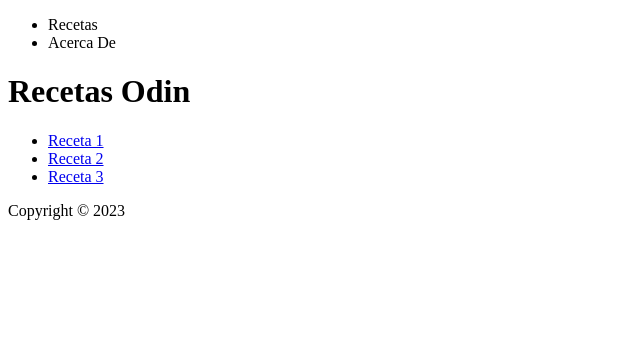
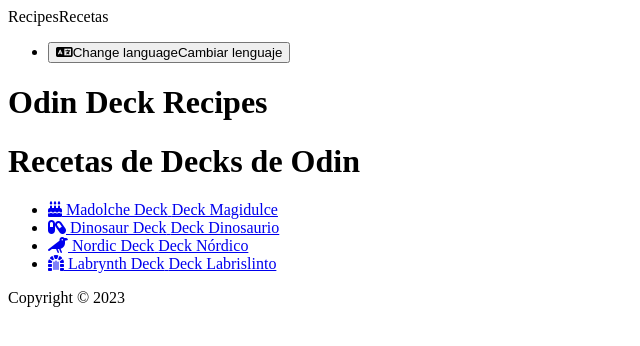
Before and after one commit to victor-aranda/odin-recetas, a plain HTML site: page index.html in a window 1280 px wide. Shown: the whole page, without its empty margins (0-640 px from the left). Drawn offline with Linux system fonts and the light colour scheme.

Commit message:
Actualizado archivo index.html

```diff
--- a/index.html
+++ b/index.html
@@ -1,36 +1,62 @@
 <!DOCTYPE html>
-<html>
+<html lang="es">
 <head>
 	<meta charset="utf-8">
 	<meta name="viewport" content="width=device-width, initial-scale=1">
 	<title>Proyecto - Recetas Odin</title>
-	<link rel="stylesheet" type="text/css" href="style.css">
+	<link rel="stylesheet" href="style.css">
+	<script src="https://kit.fontawesome.com/2096a954f5.js" crossorigin="anonymous"></script>
 </head>
 <body>
 	<nav class="flex-nav">
-		<ul>
-			<li>Recetas</li>
-			<li>Acerca De</li>
+		<div class="logo">
+			<span lang="en">Recipes</span><span lang="es">Recetas</span>
+		</div>
+		<ul class="menu">
+			<li><button id="switch-lang"><i class="fa-solid fa-language"></i><span lang="en">Change language</span><span lang="es">Cambiar lenguaje</span></button></li>
 		</ul>
 	</nav>
-	<div>
-		<h1>Recetas Odin</h1>
-		<ul>
+	<header>
+		<h1><span lang="en">Odin Deck Recipes</span></h1>
+		<h1><span lang="es">Recetas de Decks de Odin</span></h1>
+	</header>
+	<section class="content">
+		<ul class="content-menu">
 			<li>
-				<a href="recetas/#">Receta 1</a>
+				<a href="recetas/#">
+					<i class="fa-solid fa-cake-candles"></i>
+					<span lang="en">Madolche Deck</span>
+					<span lang="es">Deck Magidulce</span>
+				</a>
 			</li>
 			<li>
-				<a href="recetas/#">Receta 2</a>
+				<a href="recetas/#">
+					<i class="fa-solid fa-capsules"></i>
+					<span lang="en">Dinosaur Deck</span>
+					<span lang="es">Deck Dinosaurio</span>
+				</a>
 			</li>
 			<li>
-				<a href="recetas/#">Receta 3</a>
+				<a href="recetas/#">
+					<i class="fa-solid fa-crow"></i>
+					<span lang="en">Nordic Deck</span>
+					<span lang="es">Deck Nórdico</span>
+				</a>
+			</li>
+			<li>
+				<a href="recetas/#">
+					<i class="fa-solid fa-dungeon"></i>
+					<span lang="en">Labrynth Deck</span>
+					<span lang="es">Deck Labrislinto</span>
+				</a>
 			</li>
 		</ul>
-	</div>
+	</section>
 	<footer>
-		<div>
+		<div class="footer-content">
 			Copyright © 2023
 		</div>
 	</footer>
+	<script type="text/javascript" src="codigo.js"></script>
 </body>
 </html>
```
